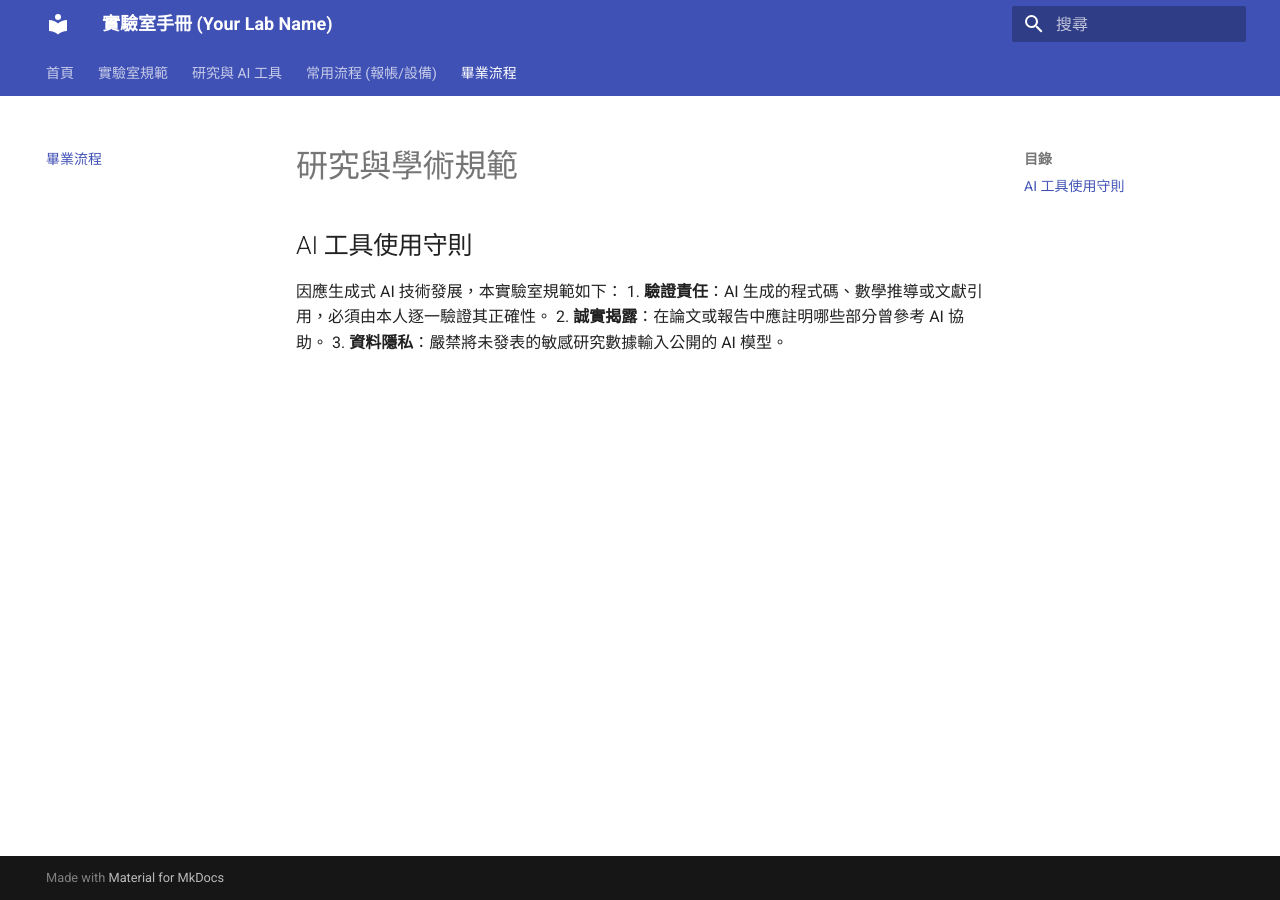
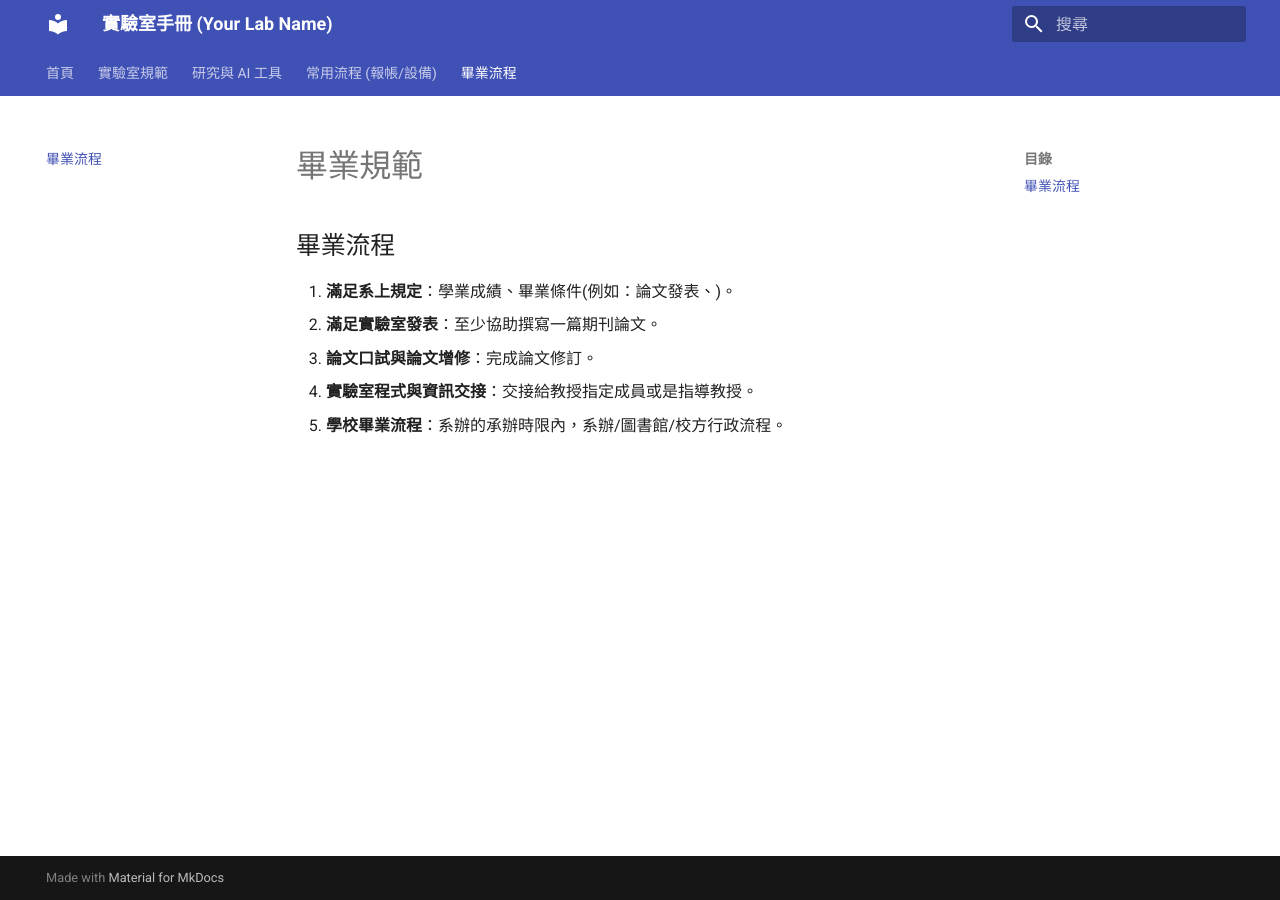
Before and after one commit to Ewz9/lab_handbook, an MkDocs documentation site: the page built from docs/graduate.md, in a window 1280 px wide. Built offline with MkDocs 1.6.1 and Material for MkDocs 9.7.7, drawn with Linux system fonts in a browser that asks for light colours.

Commit message:
Update graduate.md

```diff
--- a/docs/graduate.md
+++ b/docs/graduate.md
@@ -1,7 +1,8 @@
-# 研究與學術規範
+# 畢業規範
 
-## AI 工具使用守則
-因應生成式 AI 技術發展，本實驗室規範如下：
-1. **驗證責任**：AI 生成的程式碼、數學推導或文獻引用，必須由本人逐一驗證其正確性。
-2. **誠實揭露**：在論文或報告中應註明哪些部分曾參考 AI 協助。
-3. **資料隱私**：嚴禁將未發表的敏感研究數據輸入公開的 AI 模型。
+## 畢業流程
+1. **滿足系上規定**：學業成績、畢業條件(例如：論文發表、)。
+2. **滿足實驗室發表**：至少協助撰寫一篇期刊論文。
+3. **論文口試與論文增修**：完成論文修訂。
+4. **實驗室程式與資訊交接**：交接給教授指定成員或是指導教授。
+5. **學校畢業流程**：系辦的承辦時限內，系辦/圖書館/校方行政流程。
```
